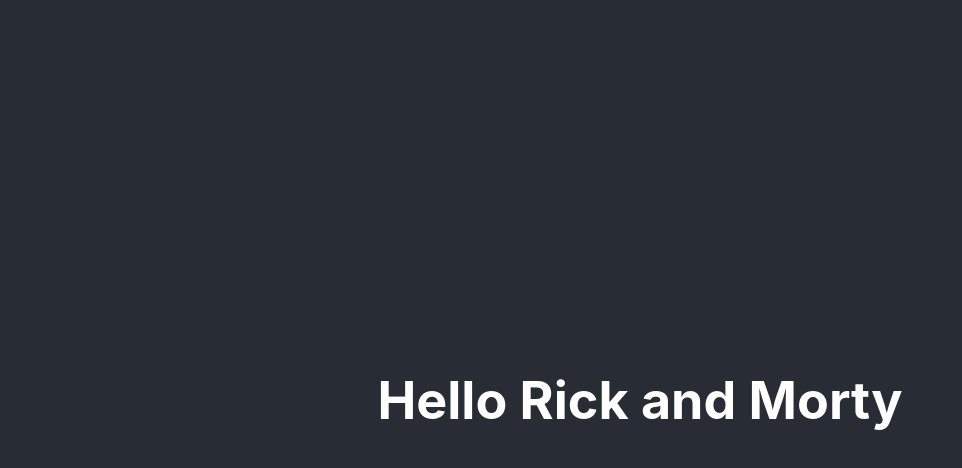
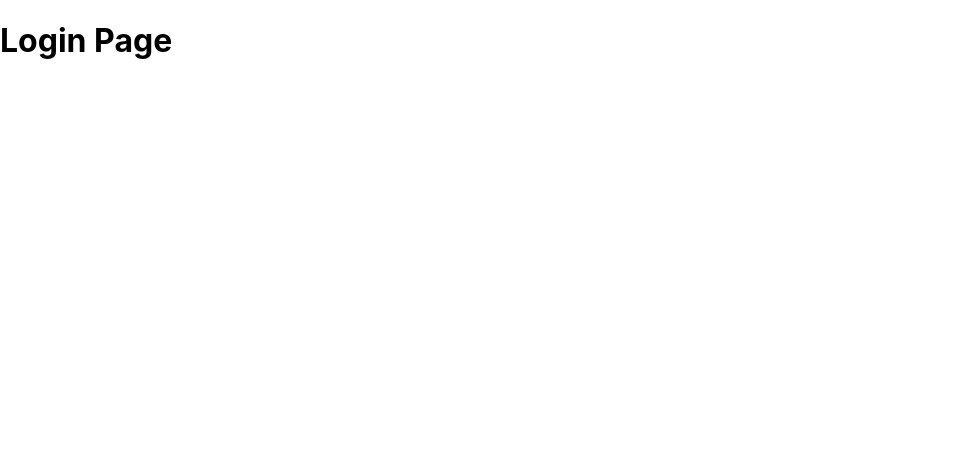
Before and after one commit to nikabutikashvili/rick-and-morty, a React (Create React App) app in the folder client/: page /login in a window 1280 px wide. Shown: the top 468 px of the page, without its empty margins (0-962 px from the left). Built offline with nearby package versions, Linux system fonts and the light colour scheme.

Commit message:
set up router

```diff
--- a/client/package.json
+++ b/client/package.json
@@ -16,6 +16,7 @@
     "react": "^18.0.0",
     "react-dom": "^18.0.0",
     "react-redux": "^8.0.0",
+    "react-router-dom": "^6.3.0",
     "react-scripts": "5.0.1",
     "typescript": "^4.4.2",
     "web-vitals": "^2.1.0"
--- a/client/src/App.tsx
+++ b/client/src/App.tsx
@@ -1,18 +1,38 @@
 import "./App.css";
+import { BrowserRouter as Router, Routes, Route } from "react-router-dom";
+
 import store from "./store/index";
 import { Provider } from "react-redux";
 
+import NotFound from "./pages/NotFound";
+import PrivateRoute from "./components/PrivateRoute";
+import routes, { Route as RouteType } from "./configs/routes";
+
 const App: React.FC = () => {
   return (
-    <div className="App">
-      <header className="App-header">
-        <h1>Hello Rick and Morty</h1>
-      </header>
-    </div>
+    <Router>
+      <Routes>
+        {routes.map((route: RouteType) => (
+          <Route
+            path={route.path}
+            element={
+              route.isPrivate ? (
+                <PrivateRoute>
+                  <route.element />
+                </PrivateRoute>
+              ) : (
+                <route.element />
+              )
+            }
+          />
+        ))}
+        <Route path="*" element={<NotFound />} />
+      </Routes>
+    </Router>
   );
 };
 
-const AppWrapper = () => {
+const AppWrapper: React.FC = () => {
   return (
     <Provider store={store}>
       <App />
--- /dev/null
+++ b/client/src/components/PrivateRoute/index.tsx
@@ -0,0 +1,12 @@
+import { Navigate } from "react-router-dom";
+
+interface Props {
+  children: JSX.Element;
+}
+
+const PrivateRoute: React.FC<Props> = ({ children }) => {
+  const isAuth = true; // will be updated once authentification is done
+  return isAuth ? children : <Navigate to="/login" />;
+};
+
+export default PrivateRoute;
--- /dev/null
+++ b/client/src/configs/routes/index.ts
@@ -0,0 +1,23 @@
+import Home from "../../pages/Home";
+import Login from "../../pages/Login";
+
+export interface Route {
+  path: string;
+  element: React.FC;
+  isPrivate: boolean;
+}
+
+const routes: Route[] = [
+  {
+    path: "/",
+    element: Home,
+    isPrivate: true,
+  },
+  {
+    path: "/login",
+    element: Login,
+    isPrivate: false,
+  },
+];
+
+export default routes;
--- /dev/null
+++ b/client/src/pages/Home.tsx
@@ -0,0 +1,9 @@
+const Home: React.FC = () => {
+  return (
+    <div>
+      <h1>This is a home page</h1>
+    </div>
+  );
+};
+
+export default Home;
--- /dev/null
+++ b/client/src/pages/Login.tsx
@@ -0,0 +1,9 @@
+const Login: React.FC = () => {
+  return (
+    <div>
+      <h1>Login Page</h1>
+    </div>
+  );
+};
+
+export default Login;
--- /dev/null
+++ b/client/src/pages/NotFound.tsx
@@ -0,0 +1,9 @@
+const NotFound: React.FC = () => {
+  return (
+    <div>
+      <h1>Page Not Found</h1>
+    </div>
+  );
+};
+
+export default NotFound;
```
Also changed, not shown: 1 other file (tests, documents, lock files or other folders).
